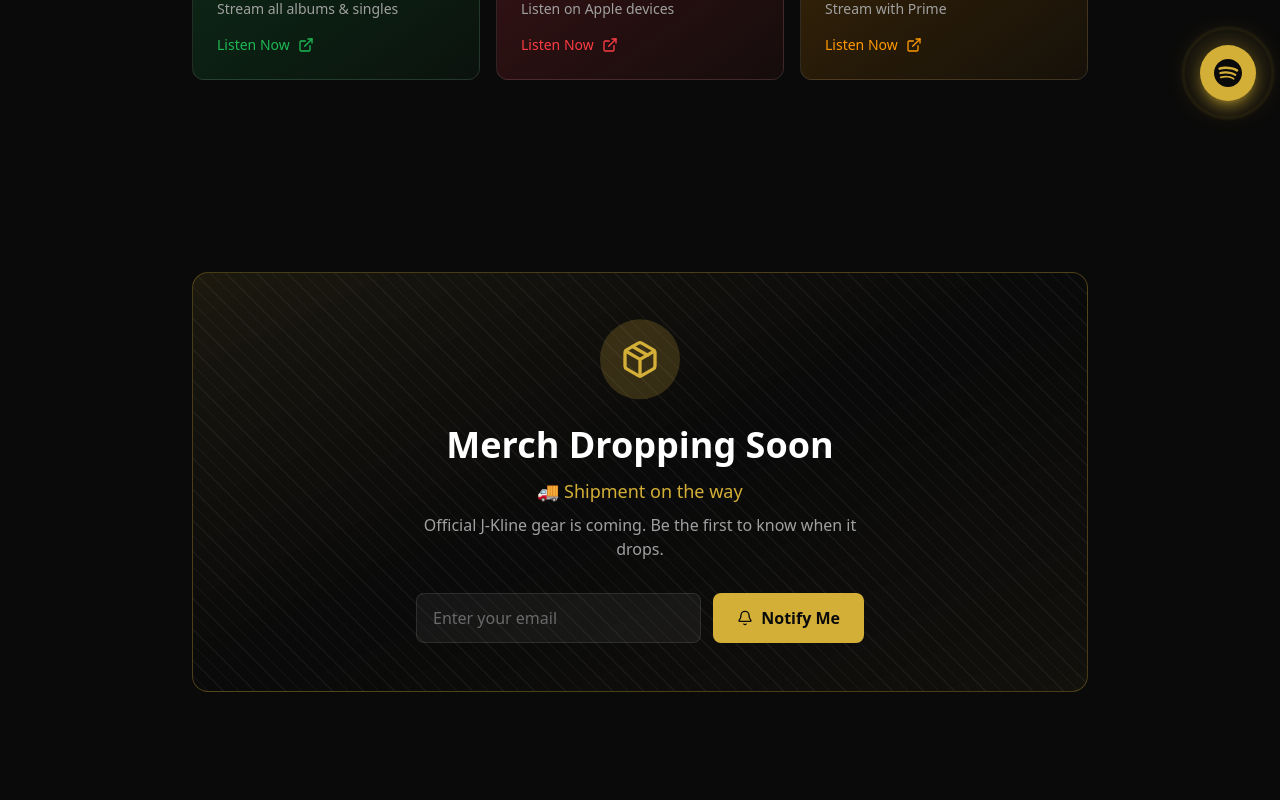
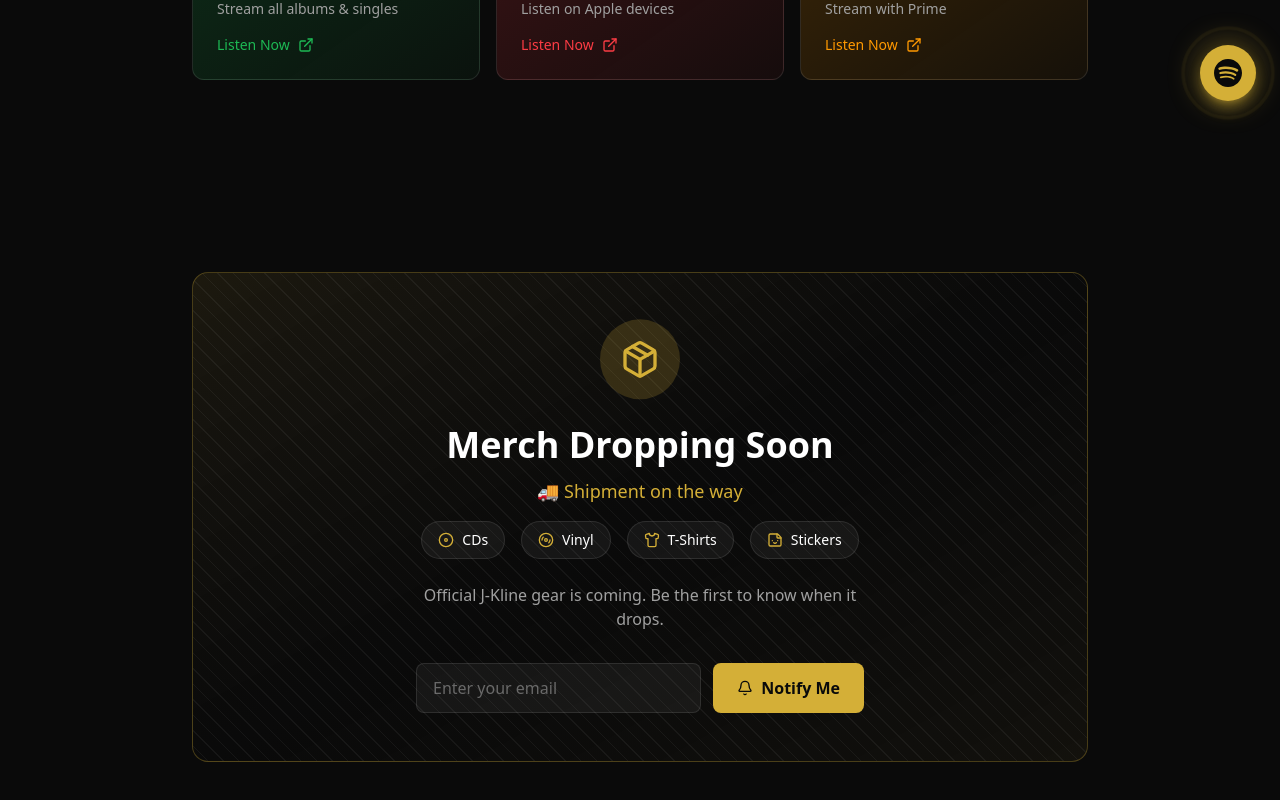
Before and after one commit to L0v3Chrix/jkline-website, a Next.js app: page /shop in a window 1280 px wide. Shown: the part 675-1475 px from the top of the page. Built offline with nearby package versions, Linux system fonts and the light colour scheme.

Commit message:
Shop: add merch categories (CDs, Vinyl, T-Shirts, Stickers)

```diff
--- a/app/shop/page.tsx
+++ b/app/shop/page.tsx
@@ -2,7 +2,7 @@
 
 import { useState } from "react";
 import Section from "@/components/ui/Section";
-import { ExternalLink, Package, Bell, Music2, Disc3 } from "lucide-react";
+import { ExternalLink, Package, Bell, Music2, Disc3, Disc, Shirt, Sticker } from "lucide-react";
 import { GraffitiText } from "@/components/effects";
 import { motion } from "framer-motion";
 
@@ -145,9 +145,30 @@ export default function ShopPage() {
               <h2 className="text-3xl md:text-4xl font-bold text-foreground mb-3">
                 Merch Dropping Soon
               </h2>
-              <p className="text-lg text-accent font-medium mb-2">
+              <p className="text-lg text-accent font-medium mb-4">
                 🚚 Shipment on the way
               </p>
+
+              {/* Product previews */}
+              <div className="flex flex-wrap justify-center gap-4 mb-6">
+                <div className="flex items-center gap-2 px-4 py-2 bg-white/5 rounded-full border border-white/10">
+                  <Disc className="w-4 h-4 text-accent" />
+                  <span className="text-sm text-foreground">CDs</span>
+                </div>
+                <div className="flex items-center gap-2 px-4 py-2 bg-white/5 rounded-full border border-white/10">
+                  <Disc3 className="w-4 h-4 text-accent" />
+                  <span className="text-sm text-foreground">Vinyl</span>
+                </div>
+                <div className="flex items-center gap-2 px-4 py-2 bg-white/5 rounded-full border border-white/10">
+                  <Shirt className="w-4 h-4 text-accent" />
+                  <span className="text-sm text-foreground">T-Shirts</span>
+                </div>
+                <div className="flex items-center gap-2 px-4 py-2 bg-white/5 rounded-full border border-white/10">
+                  <Sticker className="w-4 h-4 text-accent" />
+                  <span className="text-sm text-foreground">Stickers</span>
+                </div>
+              </div>
+
               <p className="text-muted mb-8 max-w-md mx-auto">
                 Official J-Kline gear is coming. Be the first to know when it drops.
               </p>
```
